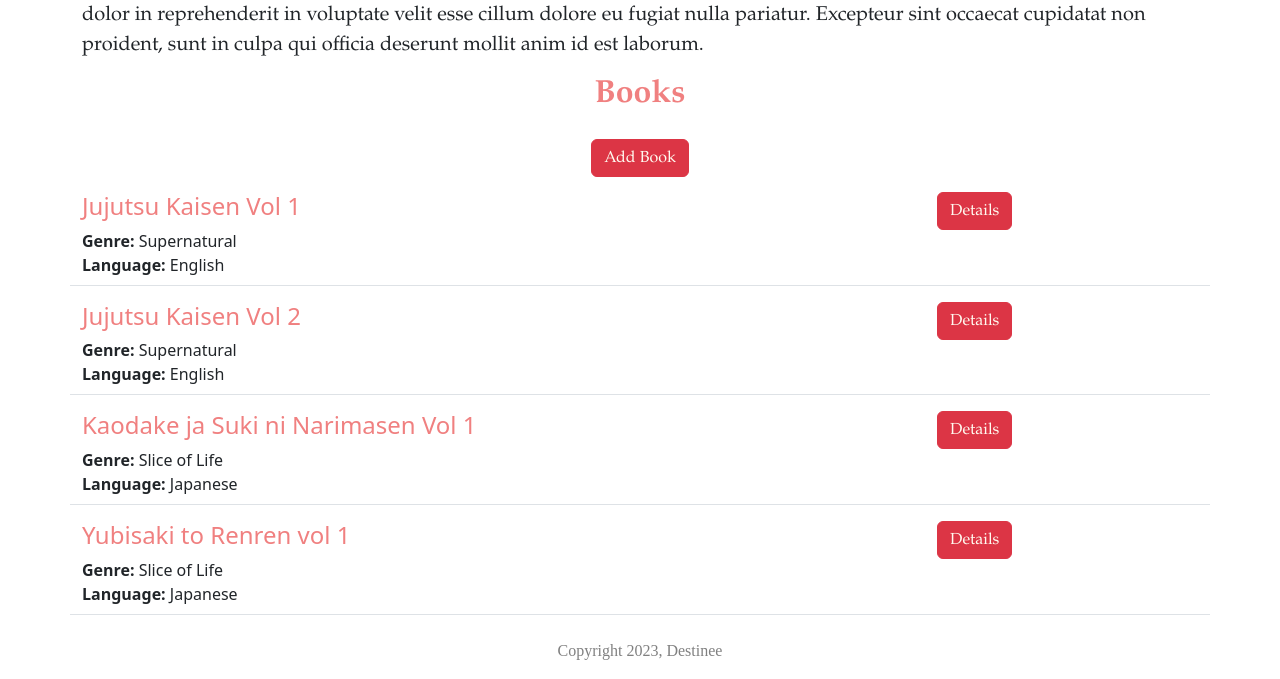
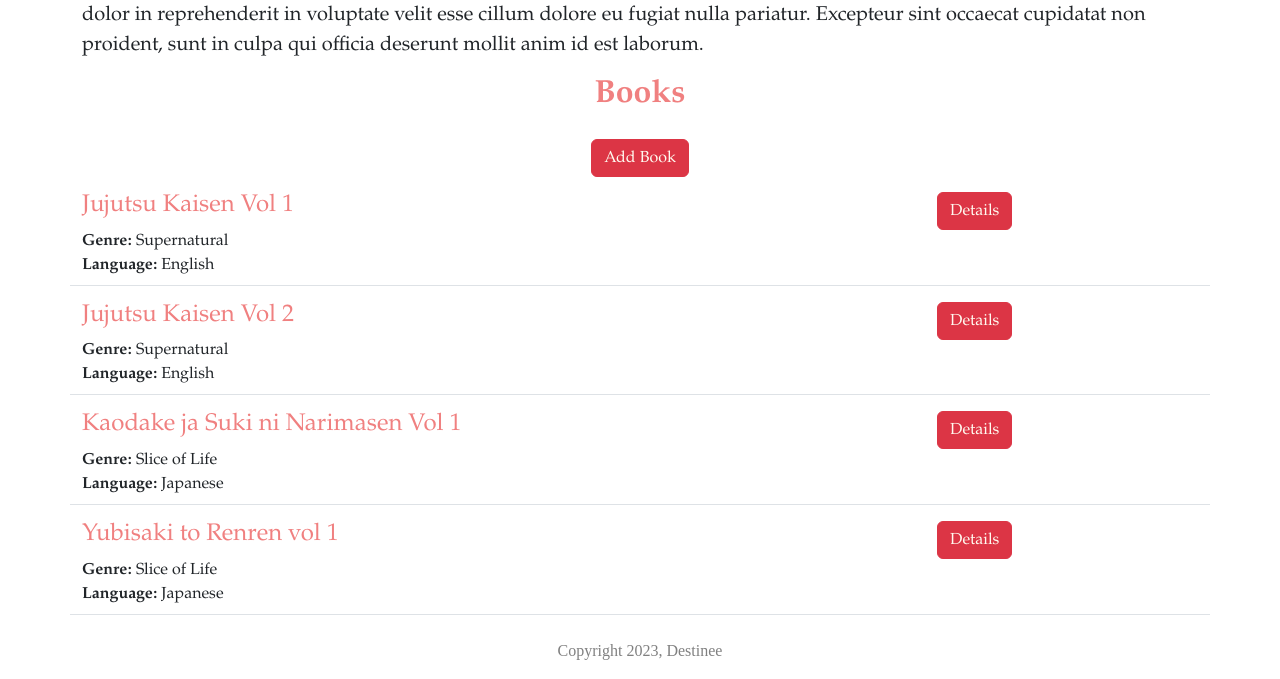
Before and after one commit to lokyen/book-shelf, a Flask app: page / in a window 1280 px wide. Shown: the part 542-1221 px from the top of the page. Run offline with Flask 3, Linux system fonts and the light colour scheme.

Commit message:
Added dynamic data

```diff
--- a/app.py
+++ b/app.py
@@ -1,4 +1,4 @@
-from flask import Flask, render_template
+from flask import Flask, render_template, jsonify
 
 app = Flask(__name__)
 
@@ -33,10 +33,15 @@ JOBS = [
   },
 
 ]
+
 @app.route("/")
 def hello_world():
   return render_template('home.html', jobs=JOBS, app_name='Book Shelf')
 
+@app.route("/api/books")
+def list_books():
+  return jsonify(JOBS)
+
 print(__name__)
 if __name__ == "__main__":
   app.run(host='0.0.0.0', debug=True)
--- a/templates/bookitem.html
+++ b/templates/bookitem.html
@@ -1,12 +1,12 @@
 <div class="border-bottom row" style="margin-bottom:16px; padding-bottom:8px;">
   <div class="col-9">
-    <h4 style="color: rgb(240,128,128); margin-botton:4px;">{{job['title']}}</h4>
+    <h4 style="color: rgb(240,128,128); margin-botton:4px; font-family: Garamond, serif;">{{job['title']}}</h4>
       {% if 'genre' in job %}
-        <div>
+        <div style="font-family: Garamond, serif;">
           <b>Genre:</b> {{job['genre']}}
         </div>
       {% endif %}
-        <div>
+        <div style="font-family: Garamond, serif;">
           <b>Language:</b> {{job['language']}}
         </div>
   </div>
```
